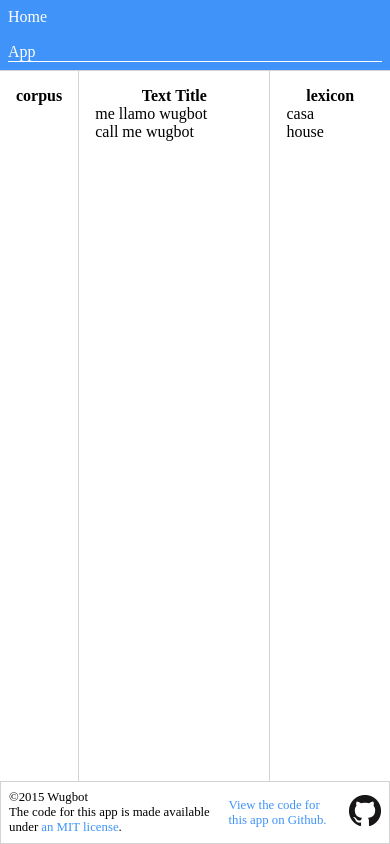
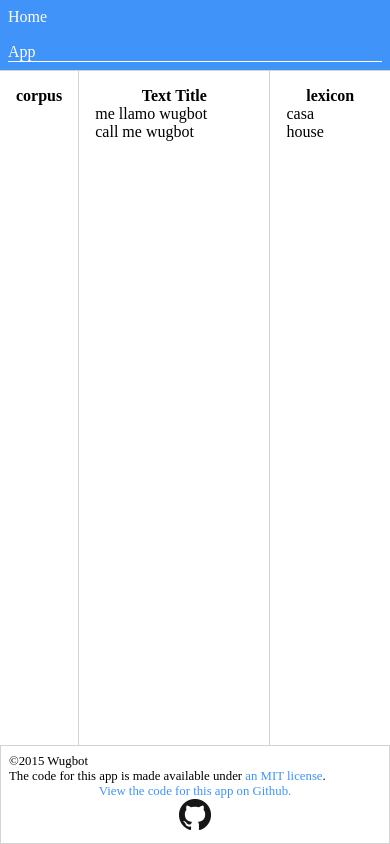
Before and after one commit to wugology/digitallinguistics.github.io, a plain HTML site: page app.html in a window 390 px wide. Drawn offline with Linux system fonts and the light colour scheme.

Commit message:
Add mobile styling for footer

```diff
--- a/css/desktop.css
+++ b/css/desktop.css
@@ -1,9 +1,10 @@
 /* Desktop CSS */
-/* Styling by DOM (organized by DOM structure) */
-nav > ul {
+/* Styling by CSS rule (alphabetical by CSS rule) */
+footer, footer label, nav > ul {
   -webkit-flex-direction: row;
   flex-direction: row; }
 
+/* Styling by DOM (organized by DOM structure) */
 #banner {
   max-width: 300px; }
 
--- a/css/mobile.css
+++ b/css/mobile.css
@@ -4,9 +4,10 @@ nav {
   align-items: flex-start; }
 
 nav > ul {
-  display: none;
-  -webkit-flex-direction: column;
-  flex-direction: column; }
+  display: none; }
 
 #banner {
   width: 100%; }
+
+footer label {
+  margin-top: 0.5rem; }
--- a/css/style.css
+++ b/css/style.css
@@ -44,7 +44,7 @@ a, a:hover, a:visited, a:active {
 a, abbr, address, cite, code, del, dfn, em, img, ins, kbd, p, q, s, samp, small, strike, strong, sub, sup, tt, var {
   display: inline; }
 
-footer, footer label, input[type='date'], main {
+input[type='date'], main {
   -webkit-flex-direction: row;
   flex-direction: row; }
 
```
